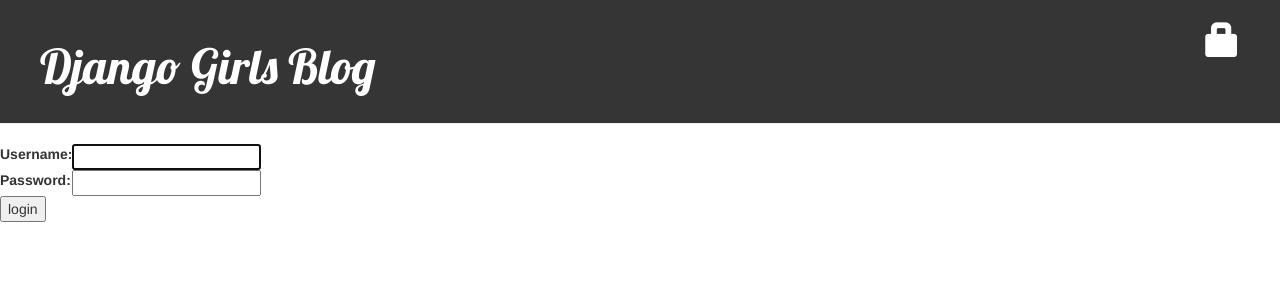
After one commit to yuraham/djangogirls, a Django app: page /accounts/login/ in a window 1280 px wide. The commit adds this page. Shown: the top 300 px of the page. Run offline with Django 3.2, Linux system fonts and the light colour scheme; some libraries are stand-ins or nearby versions.

Commit message:
로그인 로그아웃 구현

```diff
--- a/blog/templates/blog/base.html
+++ b/blog/templates/blog/base.html
@@ -14,7 +14,7 @@
     {% if user.is_authenticated %}
     <a href="{% url 'blog:post_draft_list' %}" class="top-menu"><span class="glyphicon glyphicon-edit"></span></a>
     <a href="{% url 'blog:post_new' %}" class="top-menu"><span class="glyphicon glyphicon-plus"></span></a>
-    <p class="top-menu">Hello {{ user.username }}<small>(<a href="{% url 'logout' %}">Log out</a>)</small></p>
+    <p class="top-menu">Hello {{ user.username }} <small>(<a href="{% url 'logout' %}">Log out</a>)</small></p>
     {% else %}
     <a href="{% url 'login' %}" class="top-menu"><span class="glyphicon glyphicon-lock"></span></a>
     {% endif %}
--- a/blog/templates/blog/post_draft_list.html
+++ b/blog/templates/blog/post_draft_list.html
@@ -3,7 +3,7 @@
 {% block content %}
     {% for post in posts %}
         <div class="post">
-            <p class="date">created: {{ post.created_date|date:'d-m-Y' }}</p>
+            <p>created: {{ post.created_date|date:'d-m-Y' }}</p>
             <h1><a href="{% url 'blog:post_detail' pk=post.pk %}">{{ post.title }}</a></h1>
             <p>{{ post.text|truncatechars:200 }}</p>
         </div>
--- /dev/null
+++ b/blog/templates/registration/login.html
@@ -0,0 +1,24 @@
+{% extends "blog/base.html" %}
+
+{% block content %}
+    {% if form.errors %}
+        <p>이름과 비밀번호가 일치하지 않습니다. 다시 시도해주세요.</p>
+    {% endif %}
+
+    <form method="post" action="{% url 'login' %}">
+    {% csrf_token %}
+        <table>
+        <tr>
+            <td>{{ form.username.label_tag }}</td>
+            <td>{{ form.username }}</td>
+        </tr>
+        <tr>
+            <td>{{ form.password.label_tag }}</td>
+            <td>{{ form.password }}</td>
+        </tr>
+        </table>
+
+        <input type="submit" value="login" />
+        <input type="hidden" name="next" value="{{ next }}" />
+    </form>
+{% endblock %}
--- a/blog/views.py
+++ b/blog/views.py
@@ -1,3 +1,4 @@
+from django.contrib.auth.decorators import login_required
 from django.shortcuts import render, get_object_or_404, redirect
 from django.utils import timezone
 from .models import Post
@@ -14,6 +15,7 @@
     return render(request, 'blog/post_detail.html', {'post': post})
 
 
+@login_required
 def post_new(request):
     if request.method == "POST":
         form = PostForm(request.POST)
@@ -27,6 +29,7 @@
     return render(request, 'blog/post_edit.html', {'form': form})
 
 
+@login_required
 def post_edit(request, pk):
     post = get_object_or_404(Post, pk=pk)
     if request.method == "POST":
@@ -41,17 +44,20 @@
     return render(request, 'blog/post_edit.html', {'form': form})
 
 
+@login_required
 def post_draft_list(request):
     posts = Post.objects.filter(published_date__isnull=True).order_by('created_date')
     return render(request, 'blog/post_draft_list.html', {'posts': posts})
 
 
+@login_required
 def post_publish(request, pk):
     post = get_object_or_404(Post, pk=pk)
     post.publish()
     return redirect('blog:post_detail', pk=pk)
 
 
+@login_required
 def post_remove(request, pk):
     post = get_object_or_404(Post, pk=pk)
     post.delete()
--- a/mysite/urls.py
+++ b/mysite/urls.py
@@ -15,9 +15,12 @@
 """
 from django.conf.urls import url, include
 from django.contrib import admin
+from django.contrib.auth import views
 
 urlpatterns = [
     url(r'^admin/', admin.site.urls),
+    url(r'^accounts/login/$', views.login, name='login'),
+    url(r'^accounts/logout/$', views.logout, name='logout', kwargs={'next_page': '/'}),
     url(r'', include('blog.urls', namespace="blog")),
     url(r'^addr/', include('addr.urls', namespace="addr")),
 ]
```
Also changed, not shown: mysite/settings.py (+2 -6 lines).
